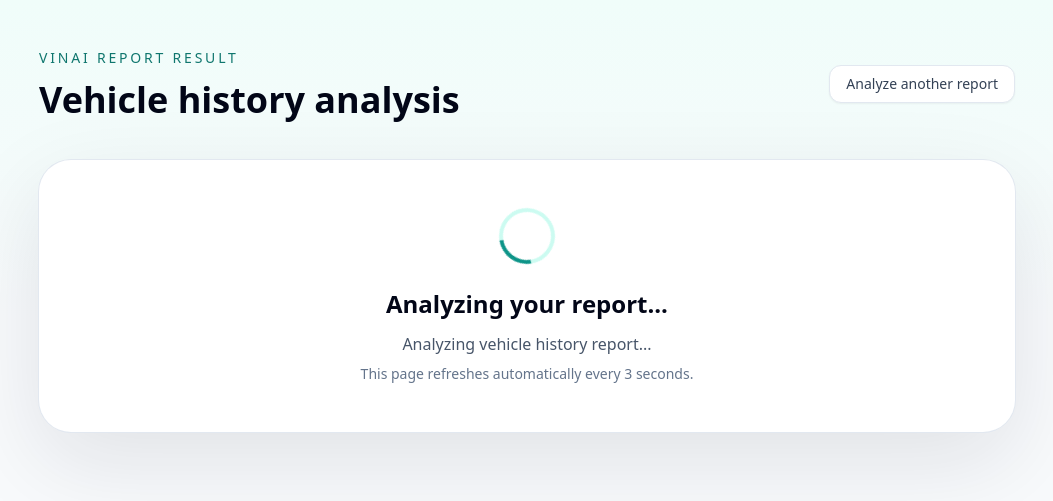
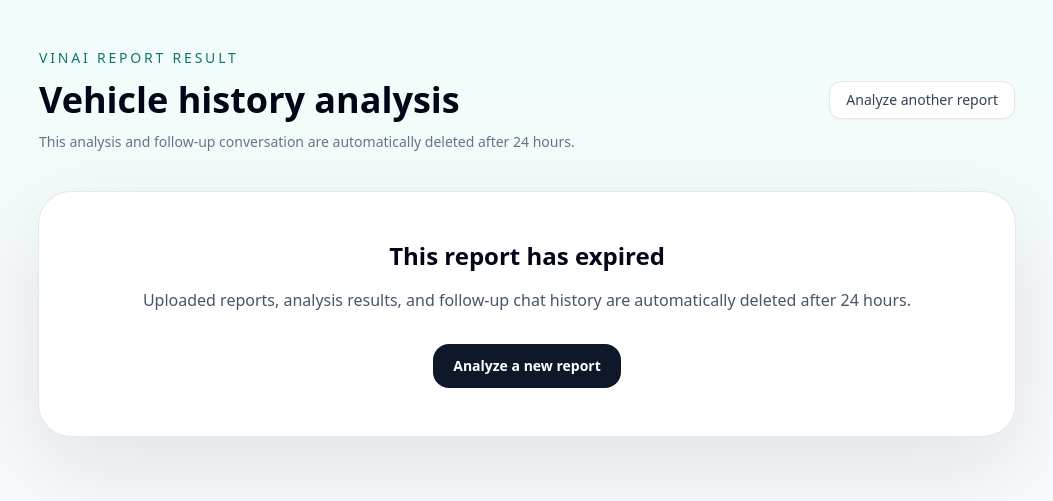
Before and after one commit to pristinetap-bot/VinAI, a Flask app: page /result/1 in a window 1280 px wide. Shown: the top 501 px of the page, without its empty margins (113-1166 px from the left). Run offline with Flask 3, Linux system fonts and the light colour scheme; some libraries are stand-ins or nearby versions.

Commit message:
Expire reports and chats after 24 hours

```diff
--- a/app/routes.py
+++ b/app/routes.py
@@ -4,6 +4,7 @@
 import os
 import uuid
 from pathlib import Path
+from time import time
 
 from flask import Blueprint, current_app, jsonify, render_template, request, url_for
 from werkzeug.utils import secure_filename
@@ -15,6 +16,8 @@
 
 ALLOWED_EXTENSIONS = {"pdf"}
 MAX_CHAT_TURNS = 3
+RETENTION_HOURS = 24
+RETENTION_SECONDS = RETENTION_HOURS * 60 * 60
 
 
 def allowed_file(filename: str) -> bool:
@@ -23,6 +26,54 @@
 
 def uploads_path_for(file_id: str, extension: str) -> str:
     return os.path.join(current_app.config["UPLOAD_FOLDER"], f"{file_id}.{extension}")
+
+
+def report_timestamp(file_id: str) -> float | None:
+    pdf_path = uploads_path_for(file_id, "pdf")
+    json_path = uploads_path_for(file_id, "json")
+
+    if os.path.exists(pdf_path):
+        return os.path.getmtime(pdf_path)
+    if os.path.exists(json_path):
+        return os.path.getmtime(json_path)
+    return None
+
+
+def remove_report_files(file_id: str) -> None:
+    for extension in ("pdf", "json"):
+        path = uploads_path_for(file_id, extension)
+        if os.path.exists(path):
+            try:
+                os.remove(path)
+            except OSError:
+                pass
+
+
+def cleanup_expired_reports() -> None:
+    cutoff = time() - RETENTION_SECONDS
+    upload_dir = current_app.config["UPLOAD_FOLDER"]
+    file_ids: set[str] = set()
+
+    for filename in os.listdir(upload_dir):
+        path = os.path.join(upload_dir, filename)
+        if not os.path.isfile(path):
+            continue
+        file_id, extension = os.path.splitext(filename)
+        if extension.lower() not in {".pdf", ".json"}:
+            continue
+        file_ids.add(file_id)
+
+    for file_id in file_ids:
+        timestamp = report_timestamp(file_id)
+        if timestamp is not None and timestamp < cutoff:
+            remove_report_files(file_id)
+
+
+def is_report_expired(file_id: str) -> bool:
+    timestamp = report_timestamp(file_id)
+    if timestamp is None:
+        return True
+    return timestamp < (time() - RETENTION_SECONDS)
 
 
 def process_file(file_id: str) -> None:
@@ -71,11 +122,13 @@
 
 @main_bp.route("/", methods=["GET"])
 def index():
-    return render_template("index.html")
+    cleanup_expired_reports()
+    return render_template("index.html", retention_hours=RETENTION_HOURS)
 
 
 @main_bp.route("/upload", methods=["POST"])
 def upload_file():
+    cleanup_expired_reports()
     uploaded_file = request.files.get("file")
     if not uploaded_file:
         return jsonify({"error": "Please upload a PDF file."}), 400
@@ -97,6 +150,7 @@
 
 @main_bp.route("/analyze", methods=["POST"])
 def analyze_file():
+    cleanup_expired_reports()
     payload = request.get_json(silent=True) or {}
     file_id = str(payload.get("file_id", "")).strip()
 
@@ -113,22 +167,51 @@
 
 @main_bp.route("/result/<file_id>", methods=["GET"])
 def result(file_id: str):
+    cleanup_expired_reports()
+    if is_report_expired(file_id):
+        return render_template(
+            "result.html",
+            file_id=file_id,
+            processing=False,
+            result=None,
+            expired=True,
+            retention_hours=RETENTION_HOURS,
+        )
+
     json_path = uploads_path_for(file_id, "json")
     if not os.path.exists(json_path):
-        return render_template("result.html", file_id=file_id, processing=True, result=None)
+        return render_template(
+            "result.html",
+            file_id=file_id,
+            processing=True,
+            result=None,
+            expired=False,
+            retention_hours=RETENTION_HOURS,
+        )
 
     with open(json_path, "r", encoding="utf-8") as file:
         result_data = json.load(file)
 
-    return render_template("result.html", file_id=file_id, processing=False, result=result_data)
+    return render_template(
+        "result.html",
+        file_id=file_id,
+        processing=False,
+        result=result_data,
+        expired=False,
+        retention_hours=RETENTION_HOURS,
+    )
 
 
 @main_bp.route("/chat/<file_id>", methods=["POST"])
 def chat(file_id: str):
+    cleanup_expired_reports()
     payload = request.get_json(silent=True) or {}
     question = str(payload.get("question", "")).strip()
     if not question:
         return jsonify({"error": "Please enter a question."}), 400
+
+    if is_report_expired(file_id):
+        return jsonify({"error": "This analysis expired after 24 hours. Please upload the report again."}), 410
 
     json_path = uploads_path_for(file_id, "json")
     pdf_path = uploads_path_for(file_id, "pdf")
--- a/templates/index.html
+++ b/templates/index.html
@@ -89,6 +89,9 @@
               <p class="text-sm leading-7 text-slate-600">
                 Your PDF stays tied to a unique report ID and is analyzed immediately after upload.
               </p>
+              <div class="rounded-2xl bg-amber-50 px-4 py-3 text-sm font-medium text-amber-800 ring-1 ring-amber-200">
+                Uploaded reports, analysis results, and follow-up chat history are automatically deleted after {{ retention_hours }} hours.
+              </div>
             </div>
 
             <div class="grid gap-3 sm:grid-cols-3">
@@ -136,6 +139,7 @@
             <div class="flex flex-wrap items-center gap-x-5 gap-y-2 text-xs text-slate-500">
               <span>Free launch access</span>
               <span>PDF-only upload validation</span>
+              <span>Auto-deleted after {{ retention_hours }} hours</span>
               <span>No affiliation with Carfax</span>
             </div>
           </div>
--- a/templates/result.html
+++ b/templates/result.html
@@ -24,13 +24,29 @@
         <div>
           <p class="text-sm uppercase tracking-[0.2em] text-teal-700">VinAI report result</p>
           <h1 class="mt-3 text-4xl font-semibold text-slate-950">Vehicle history analysis</h1>
+          <p class="mt-3 text-sm text-slate-500">
+            This analysis and follow-up conversation are automatically deleted after {{ retention_hours }} hours.
+          </p>
         </div>
         <a href="/" class="rounded-xl border border-slate-200 bg-white px-4 py-2 text-sm text-slate-700 shadow-sm transition hover:border-teal-300 hover:text-slate-950">
           Analyze another report
         </a>
       </div>
 
-      {% if processing %}
+      {% if expired %}
+      <section class="rounded-[2rem] bg-white p-12 text-center shadow-premium ring-1 ring-slate-200">
+        <h2 class="text-2xl font-semibold text-slate-950">This report has expired</h2>
+        <p class="mt-4 text-slate-600">
+          Uploaded reports, analysis results, and follow-up chat history are automatically deleted after {{ retention_hours }} hours.
+        </p>
+        <a
+          href="/"
+          class="mt-8 inline-flex items-center justify-center rounded-2xl bg-slate-900 px-5 py-3 text-sm font-semibold text-white transition hover:bg-slate-800"
+        >
+          Analyze a new report
+        </a>
+      </section>
+      {% elif processing %}
       <section class="rounded-[2rem] bg-white p-12 text-center shadow-premium ring-1 ring-slate-200">
         <div class="mx-auto h-14 w-14 animate-spin rounded-full border-4 border-teal-100 border-t-teal-600"></div>
         <h2 class="mt-6 text-2xl font-semibold text-slate-950">Analyzing your report...</h2>
@@ -258,7 +274,7 @@
             <div class="flex items-center justify-between gap-4">
               <div>
                 <h2 class="text-2xl font-semibold text-slate-950">Ask follow-up questions</h2>
-                <p class="mt-2 text-sm text-slate-500">You can ask up to 3 report-specific follow-up questions.</p>
+                <p class="mt-2 text-sm text-slate-500">You can ask up to 3 report-specific follow-up questions. This conversation is deleted after {{ retention_hours }} hours.</p>
               </div>
               <div class="rounded-full bg-slate-100 px-3 py-1 text-sm font-medium text-slate-600">
                 Remaining: <span id="chat-remaining">{{ 3 - (result.chat_history|default([])|length) }}</span>
```
